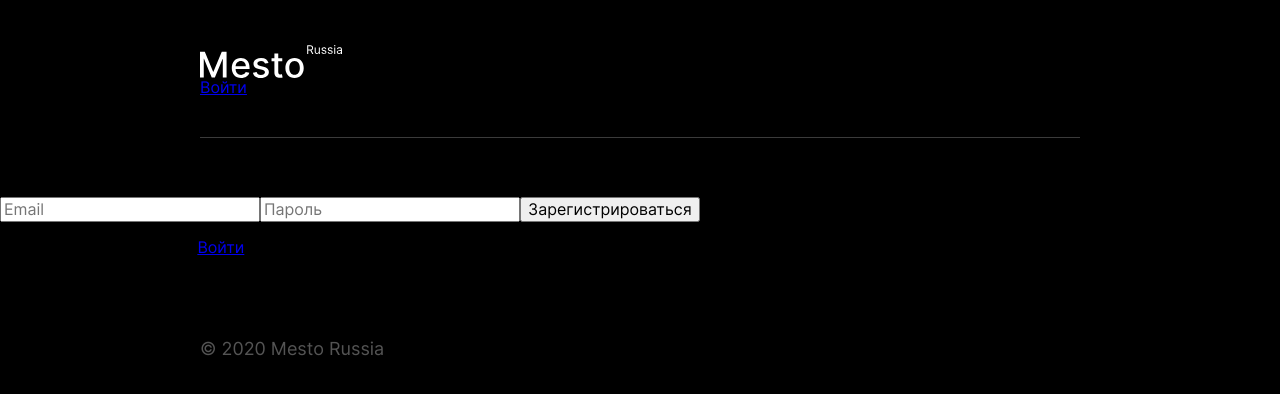
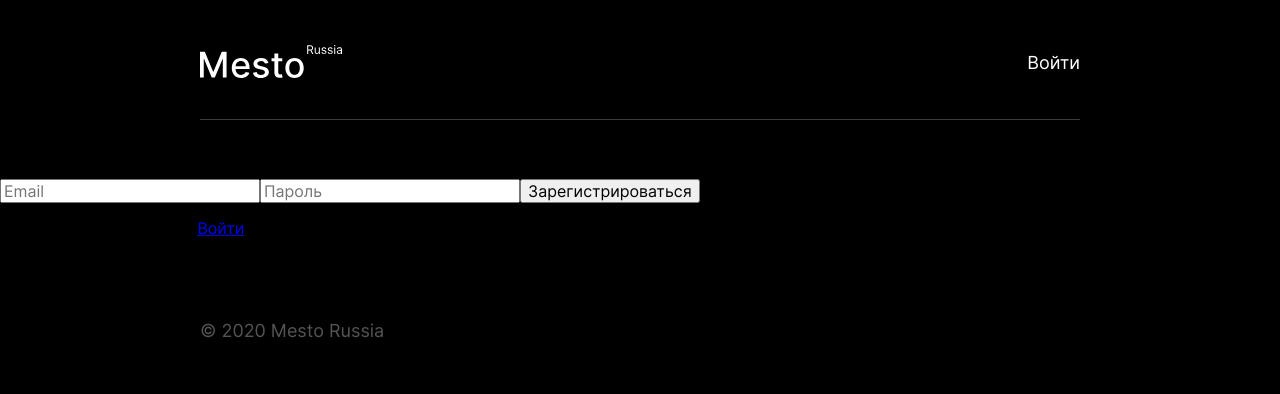
Before and after one commit to dhoine345/react-mesto-auth, a React (Create React App) app: page /sign-up in a window 1280 px wide. Shown: the top 394 px of the page. Built offline with nearby package versions, Linux system fonts and the light colour scheme; no server answers.

Commit message:
feat/header without adaptive

```diff
--- /dev/null
+++ b/src/blocks/header/__email/header__email.css
@@ -0,0 +1,7 @@
+.header__email {
+  color: white;
+  font-weight: 500;
+  font-size: 18px;
+  line-height: 1.22;
+  margin: 0;
+}
--- /dev/null
+++ b/src/blocks/header/__link/_type/header__link_type_exit.css
@@ -0,0 +1,3 @@
+.header__link_type_exit {
+  color: #A9A9A9;
+}
--- /dev/null
+++ b/src/blocks/header/__link/header__link.css
@@ -0,0 +1,8 @@
+.header__link {
+  color: white;
+  font-weight: normal;
+  font-size: 18px;
+  line-height: 1.22;
+  text-decoration: none;
+  margin-left: 24px;
+}
--- /dev/null
+++ b/src/blocks/header/__nav/header__nav.css
@@ -0,0 +1,5 @@
+.header__nav {
+  display: flex;
+  flex-direction: row;
+  margin-top: 7px;
+}
--- a/src/blocks/header/header.css
+++ b/src/blocks/header/header.css
@@ -3,7 +3,6 @@
   margin: 0 auto;
   padding: 45px 0 41px;
   display: flex;
-  flex-direction: column;
   justify-content: space-between;
   border-bottom: 1px solid rgba(84, 84, 84, .7);
 }
--- a/src/components/Header.js
+++ b/src/components/Header.js
@@ -13,11 +13,11 @@ function Header({ setLoggedIn, email }) {
         src={logo}
         className="header__logo"
         alt="Логотип сайта Место Россия." />
-      <>
+      <div className='header__nav'>
         <Switch>
           <Route exact path='/'>
-            <p>{email}</p>
-            <NavLink onClick={logOut} to='/sign-in' className='header__exit'>Выйти</NavLink>
+            <p className='header__email'>{email}</p>
+            <NavLink onClick={logOut} to='/sign-in' className='header__link header__link_type_exit'>Выйти</NavLink>
           </Route>
           <Route path='/sign-in'>
             <NavLink to="/sign-up" className='header__link'>Регистрация</NavLink>
@@ -26,7 +26,7 @@ function Header({ setLoggedIn, email }) {
             <NavLink to='/sign-in' className='header__link'>Войти</NavLink>
           </Route>
         </Switch>
-      </>
+      </div>
     </header>
   );
 }
--- a/src/index.css
+++ b/src/index.css
@@ -6,6 +6,10 @@
 
 @import url(./blocks/header/header.css);
 @import url(./blocks/header/__logo/header__logo.css);
+@import url(./blocks/header/__email/header__email.css);
+@import url(./blocks/header/__link/header__link.css);
+@import url(./blocks/header/__link/_type/header__link_type_exit.css);
+@import url(./blocks/header/__nav/header__nav.css);
 
 @import url(./blocks/profile/profile.css);
 @import url(./blocks/profile/__avatar/profile__avatar.css);
```
